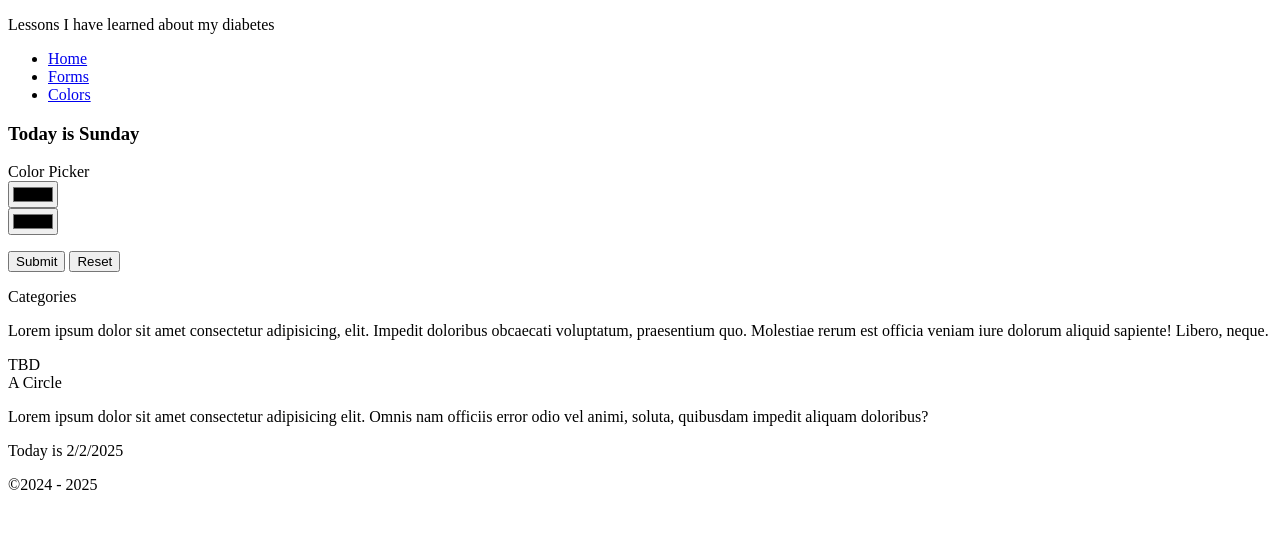
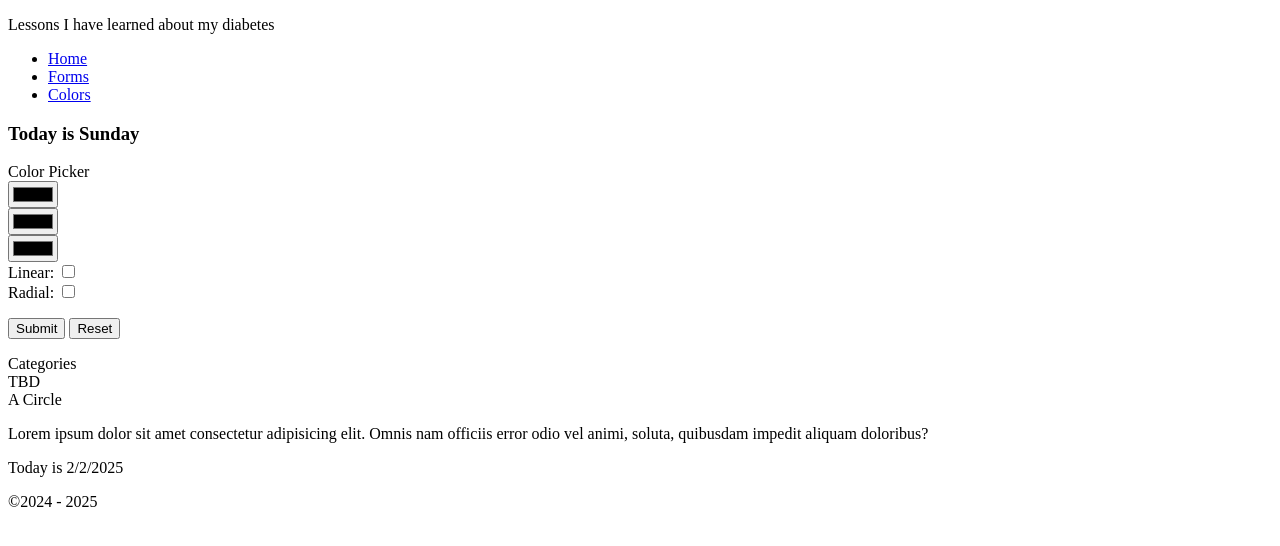
Before and after one commit to Shivabeach/project, a CodeIgniter app: the page made by application/views/pages/colors.php in a window 1280 px wide. Shown: the part 44-590 px from the top of the page. Run offline with CodeIgniter, Linux system fonts and the light colour scheme.

Commit message:
Added color gradient page

```diff
--- a/application/views/pages/colors.php
+++ b/application/views/pages/colors.php
@@ -16,18 +16,22 @@
 	<header class="container top">Color Picker</header>
 	<form action="" id="color">
 		<input type="color" class="color1"><br/>
-		<input type="color" class="color2">
+		<input type="color" class="color2"><br/>
+		<input type="color" class="color3"><br/>
+		Linear: <input type="checkbox" name="" id="" class="linear"><br/>
+		Radial: <input type="checkbox" name="" id="" class="radial">
 		<p>
 		<button type="submit" class="submit">Submit</button>&nbsp;<button type="reset" class="reset">Reset</button></p>
 	</form>
+	<section class="values"></section>
 </div>
+
 </section>
+
 </div>
 <div class="three">
 <header class="container top">Categories</header>
-<section>
-<p>Lorem ipsum dolor sit amet consectetur adipisicing, elit. Impedit doloribus obcaecati voluptatum, praesentium quo. Molestiae rerum est officia veniam iure dolorum aliquid sapiente! Libero, neque.</p>
-</section>
+
 </div>
 <div class="four text--color">
 <header class="container top">TBD</header>
--- a/assets/css/main.css
+++ b/assets/css/main.css
@@ -544,8 +544,8 @@ label {
   height: 120px;
   width: 120px;
   border-radius: 50%;
-  background-color: #6868AC;
-  color: #cdb97d;
+  background-image: radial-gradient(#ffff80, #004000, #ffff80);
+  color: #004000;
 }
 
 @property --lewd {
@@ -614,7 +614,6 @@ body {
 }
 
 header {
-  background: #197059;
   border: inset 0.5rem #6DC5AE;
   outline: 0.175rem groove #B06853;
   outline-offset: 0.15rem;
--- a/assets/dist/js/colors-dist.js
+++ b/assets/dist/js/colors-dist.js
@@ -1,2 +1,2 @@
-"use strict";var three=document.querySelector(".three"),color=document.querySelector("#color");function colorize(){var e=document.querySelector(".color1").value,o=document.querySelector(".color2").value;three.style.backgroundImage="linear-gradient(40deg, ".concat(e,", ").concat(o,")")}color.addEventListener("submit",(function(e){e.preventDefault(),colorize()}));
+"use strict";var three=document.querySelector(".three"),color=document.querySelector("#color");function colorize(){var e=document.querySelector(".color1").value,c=document.querySelector(".color2").value,o=document.querySelector(".color3").value,r=document.querySelector(".linear"),t=document.querySelector(".radial"),n=document.querySelector(".values"),a="linear-gradient(40deg, ".concat(e,", ").concat(c,", ").concat(o,")"),l="radial-gradient(".concat(e,", ").concat(c,", ").concat(o,")");r.checked?three.style.backgroundImage=a:t.checked&&(three.style.backgroundImage=l),n.innerHTML="Gradient Values: ".concat(e,", - ").concat(c,", - ").concat(o)}color.addEventListener("submit",(function(e){e.preventDefault(),colorize()}));
 //# sourceMappingURL=colors-dist.js.map
--- a/assets/sass/abstracts/_maps.scss
+++ b/assets/sass/abstracts/_maps.scss
@@ -171,3 +171,8 @@ $genie: (
 	color12: hsl(109, 75%, 66%),
 	color13: hsl(141, 42%, 64%),
 );
+$radial: (
+	color1: #ffff80,
+	color2: #004000,
+	color3: #ffff80,
+);
--- a/assets/sass/colors/_main-theme.sass
+++ b/assets/sass/colors/_main-theme.sass
@@ -9,7 +9,7 @@ body
 	color: set-text-color(#F0BCAD)
 
 header
-	background: #197059
+	//background: #197059
 	border: inset .5rem #6DC5AE
 	outline: .175rem groove #B06853
 	outline-offset: .15rem
```
Also changed, not shown: assets/js/colors.js (+13 -1 lines), assets/sass/classes/_cards.scss (+6 -2 lines), assets/dist/css/main-dist.css, 3 other files.
